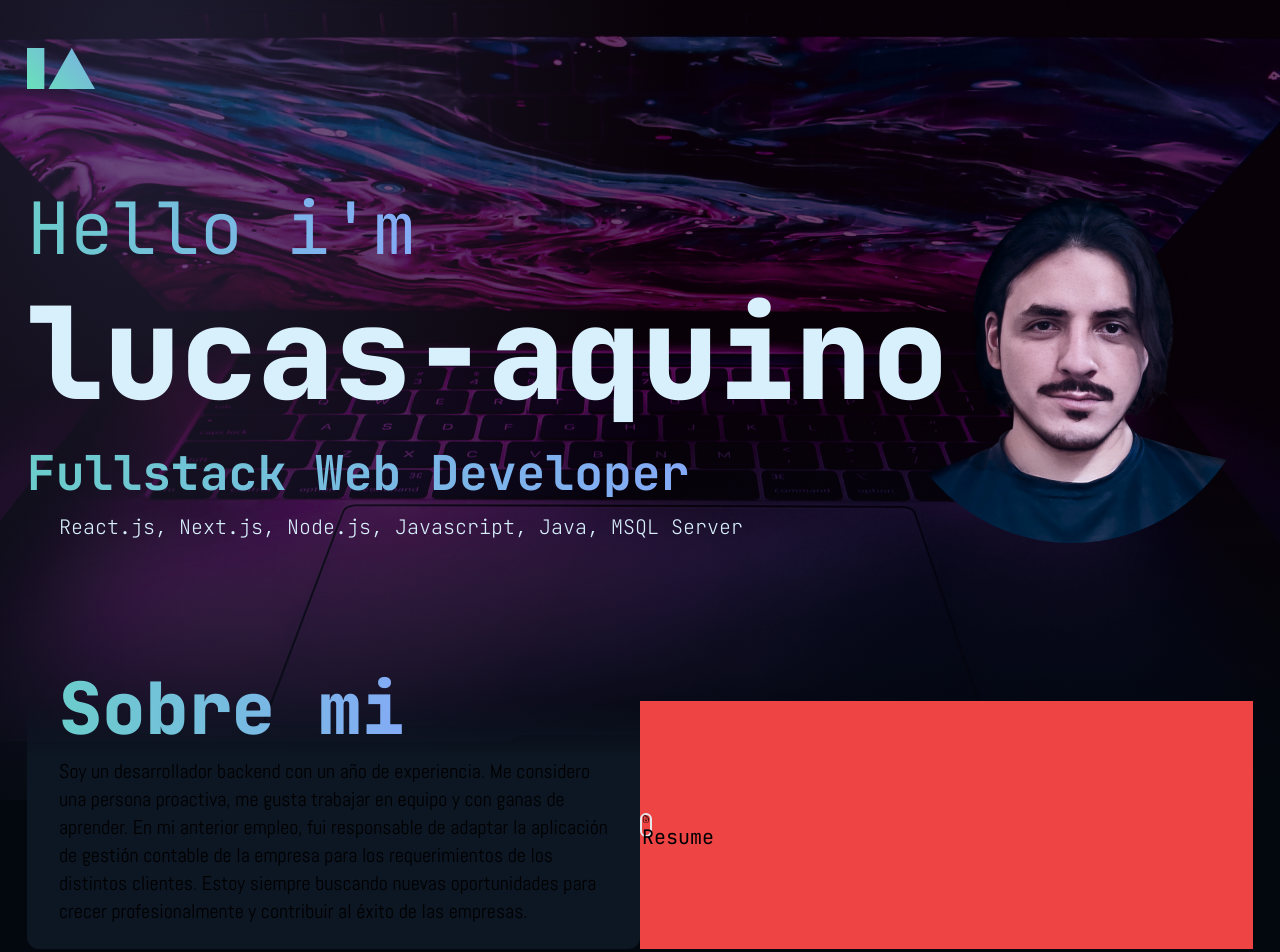
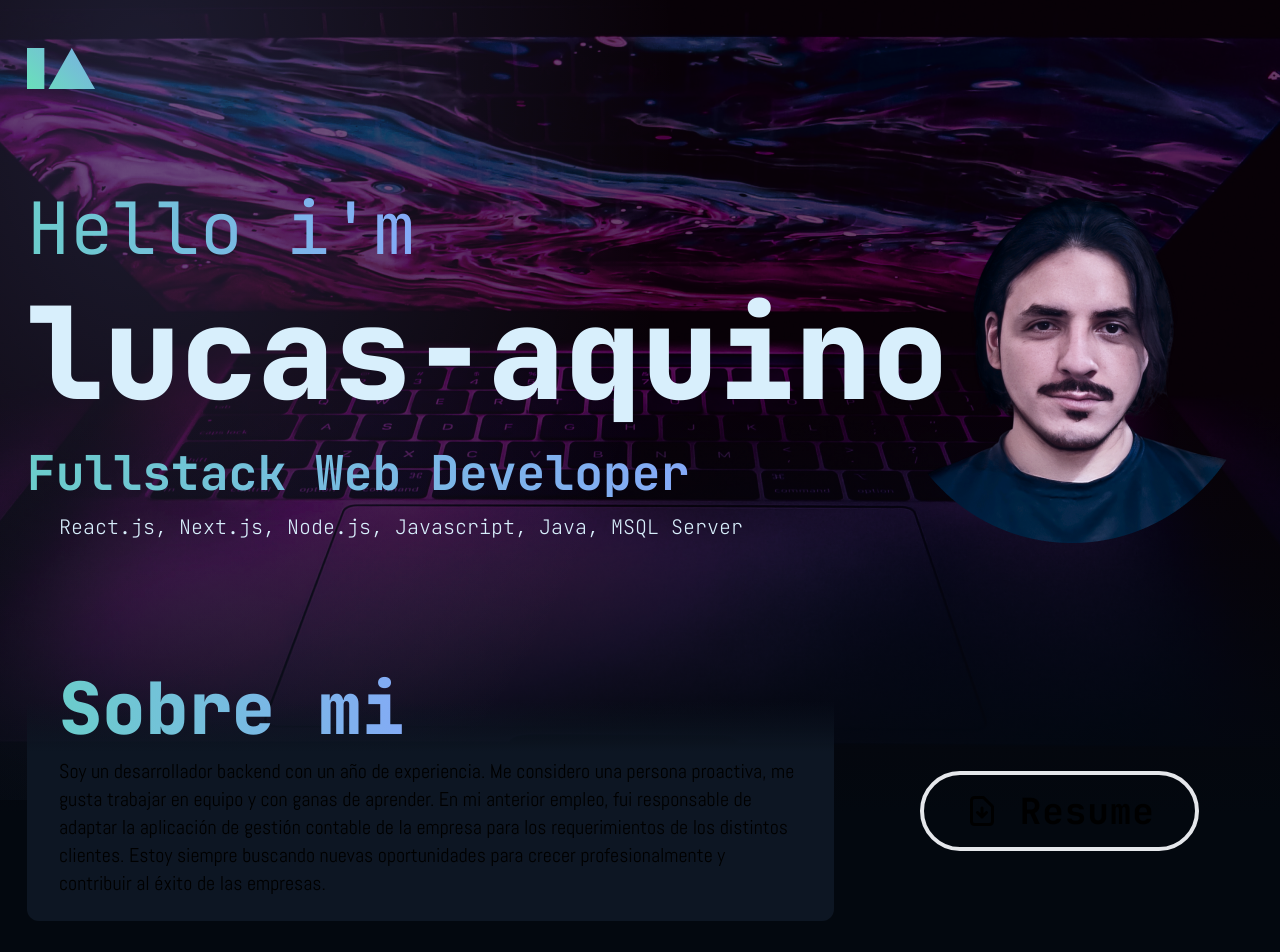
Before and after one commit to lucas-aquino/lucas-aquino-web-frontend, a Next.js app: page / in a window 1280 px wide. Shown: the top 952 px of the page. Built offline with nearby package versions, Linux system fonts and the light colour scheme.

Commit message:
Added styles for download resume button

```diff
--- a/app/page.jsx
+++ b/app/page.jsx
@@ -1,8 +1,10 @@
 import NavBar from "@/components/navbar"
 import Head from "@/components/head"
 import Article from "@/components/article"
-import { DocumentArrowDownIcon } from "@heroicons/react/24/outline"
-import { jetBrainsMono } from "@/fonts/font"
+import { LuFileDown } from "react-icons/lu"
+import ButtonOutline from "@/components/buttonOutline"
+
+import { HiOutlineDocumentDownload } from "react-icons/hi"
 
 export default function Home() {
   return (
@@ -10,10 +12,12 @@ export default function Home() {
       <NavBar></NavBar>
       <section className='container max-w-[1226px] z-40'>
         <Head className='mt-14 mb-40' ></Head>
-        <section className="grid grid-cols-2">
-          <Article className=""></Article>
-          <div className="bg-red-500 flex flex-col justify-center">
-            <button className={`${ jetBrainsMono.className } border-2 rounded-lg text-xl w-3 h-6`}> <DocumentArrowDownIcon className=""></DocumentArrowDownIcon> Resume</button>
+        <section className="grid grid-cols-3 gap-x-8">
+          <Article className="col-span-2"></Article>
+          <div className="flex flex-col justify-center">
+            <ButtonOutline className='self-center text-4xl'>
+              <HiOutlineDocumentDownload size='2.25rem' fontWeight='700' className="mr-5"/> Resume
+            </ButtonOutline>
           </div>
         </section>
       </section>
--- /dev/null
+++ b/components/buttonOutline.jsx
@@ -0,0 +1,10 @@
+import { jetBrainsMono } from "@/fonts/font"
+
+
+export default function ButtonOutline({ children, className, ...rest }) {
+  return (
+    <button className={ `${ jetBrainsMono.className } ${ className } flex flex-row justify-center items-center border-4 rounded-full font-bold rounded-full px-10 py-4 tracking-wide` } { ...rest }>
+      { children }
+    </button>
+  )
+}
--- a/package.json
+++ b/package.json
@@ -16,6 +16,7 @@
     "postcss": "8.4.31",
     "react": "18.2.0",
     "react-dom": "18.2.0",
+    "react-icons": "^4.12.0",
     "tailwindcss": "3.3.5"
   }
 }
```
Also changed, not shown: 1 other file (tests, documents, lock files or other folders).
